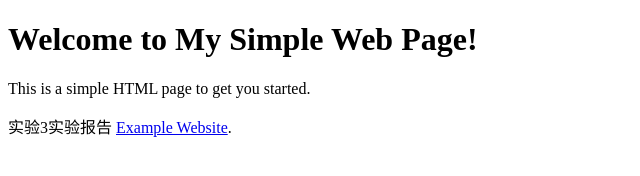
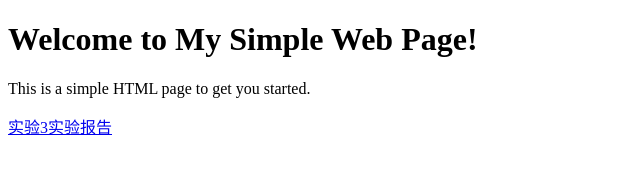
Before and after one commit to vLukie/vLukie.github.io, a plain HTML site: page index.html in a window 1280 px wide. Shown: the whole page, without its empty margins (0-640 px from the left). Drawn offline with Linux system fonts and the light colour scheme.

Commit message:
Update index.html

```diff
--- a/index.html
+++ b/index.html
@@ -11,7 +11,7 @@
     <p>This is a simple HTML page to get you started.</p>
 
     <!-- 添加超链接 -->
-    <p>实验3实验报告 <a href="lab3.md" target="_blank">Example Website</a>.</p>
+    <a href="lab3.md" target="_blank">实验3实验报告</a>
 
 </body>
 </html>
```
